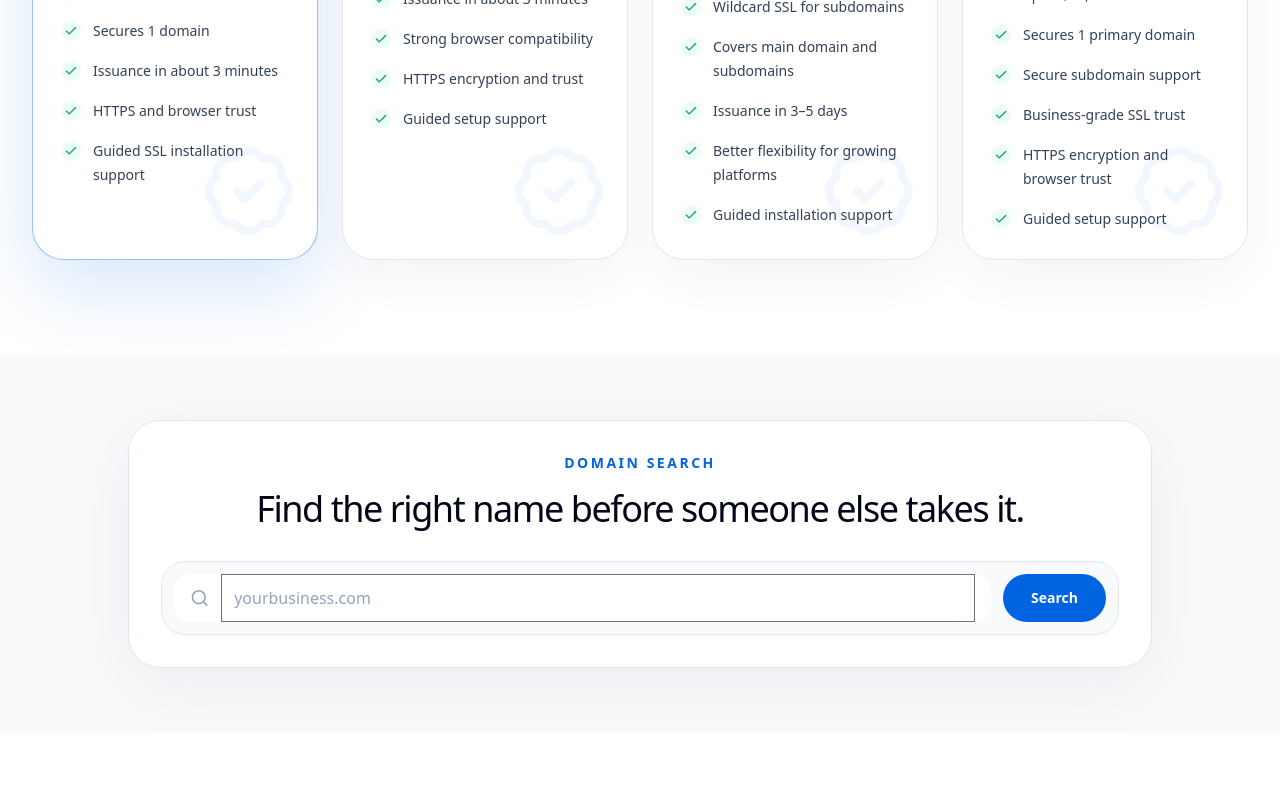
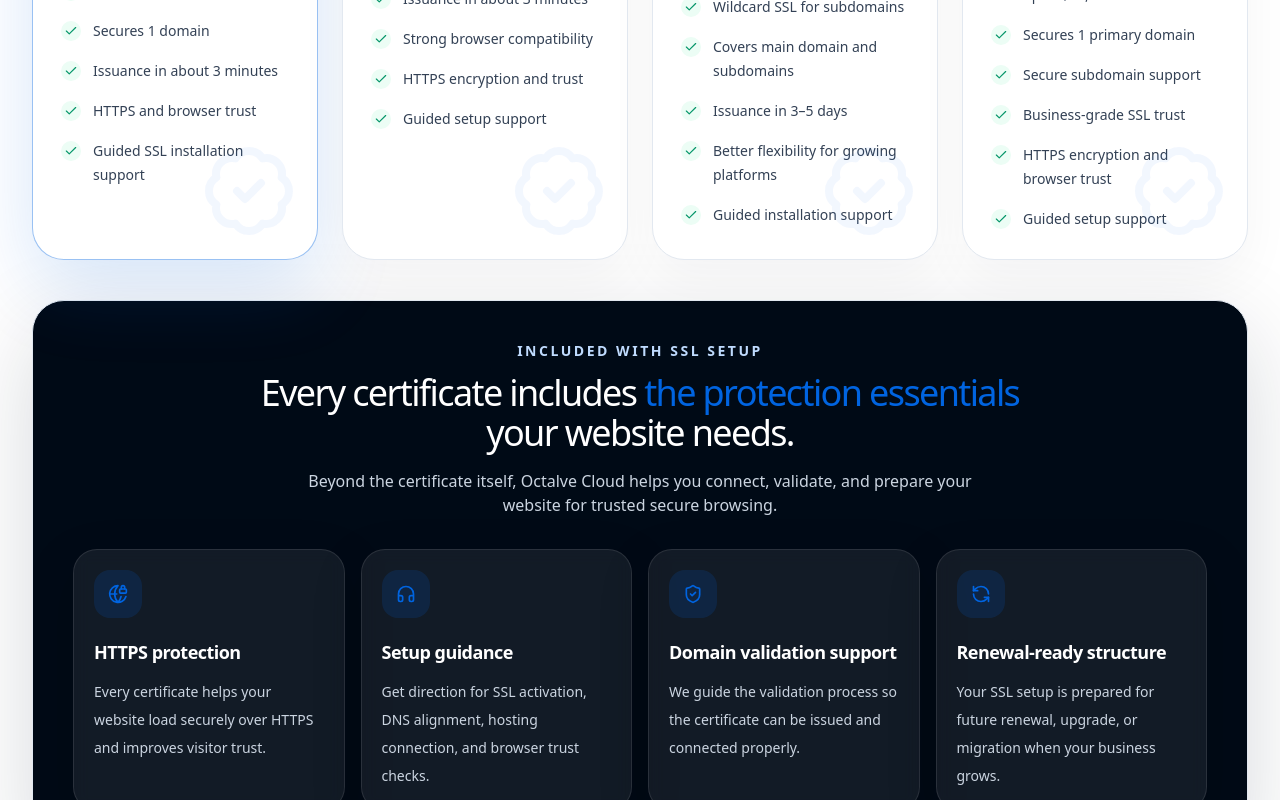
Before and after one commit to octalve-core/octalve-cloud, a Next.js app: page /ssl-security in a window 1280 px wide. Shown: the part 2850-3650 px from the top of the page. Built offline with nearby package versions, Linux system fonts and the light colour scheme.

Commit message:
Server V12

```diff
--- a/src/features/cloud/security/components/Packages.tsx
+++ b/src/features/cloud/security/components/Packages.tsx
@@ -2,7 +2,10 @@ import Link from "next/link";
 import {
   BadgeCheck,
   Check,
+  GlobeLock,
+  Headphones,
   LockKeyhole,
+  RefreshCcw,
   ShieldCheck,
   Sparkles,
 } from "lucide-react";
@@ -25,6 +28,33 @@ const benefitItems = [
   {
     label: "Centralised pricing from one source",
     icon: Sparkles,
+  },
+];
+
+const certificateIncludes = [
+  {
+    title: "HTTPS protection",
+    description:
+      "Every certificate helps your website load securely over HTTPS and improves visitor trust.",
+    icon: GlobeLock,
+  },
+  {
+    title: "Setup guidance",
+    description:
+      "Get direction for SSL activation, DNS alignment, hosting connection, and browser trust checks.",
+    icon: Headphones,
+  },
+  {
+    title: "Domain validation support",
+    description:
+      "We guide the validation process so the certificate can be issued and connected properly.",
+    icon: ShieldCheck,
+  },
+  {
+    title: "Renewal-ready structure",
+    description:
+      "Your SSL setup is prepared for future renewal, upgrade, or migration when your business grows.",
+    icon: RefreshCcw,
   },
 ];
 
@@ -75,6 +105,7 @@ export function Packages() {
               plan,
               DEFAULT_BILLING_CYCLE,
             );
+
             const ctaHref = buildPlanCtaHref(plan, DEFAULT_BILLING_CYCLE);
             const isExternal = ctaHref.startsWith("http");
 
@@ -210,6 +241,67 @@ export function Packages() {
             );
           })}
         </div>
+
+        <div className="mt-10 overflow-hidden rounded-[2rem] border border-slate-200 bg-[#000A16] p-6 text-white shadow-[0_28px_90px_rgba(15,23,42,0.16)] sm:p-8 lg:p-10">
+          <div className="mx-auto max-w-3xl text-center">
+            <p className="text-sm font-semibold uppercase tracking-[0.18em] text-blue-200">
+              Included with SSL setup
+            </p>
+
+            <h3 className="mt-3 text-2xl font-medium tracking-[-0.045em] text-white sm:text-3xl lg:text-4xl">
+              Every certificate includes{" "}
+              <span className="text-cloud-blue">the protection essentials</span>{" "}
+              your website needs.
+            </h3>
+
+            <p className="mx-auto mt-4 max-w-2xl text-sm leading-7 text-slate-300 sm:text-base">
+              Beyond the certificate itself, Octalve Cloud helps you connect,
+              validate, and prepare your website for trusted secure browsing.
+            </p>
+          </div>
+
+          <div className="mt-8 grid gap-4 md:grid-cols-2 xl:grid-cols-4">
+            {certificateIncludes.map((item) => {
+              const Icon = item.icon;
+
+              return (
+                <div
+                  key={item.title}
+                  className="rounded-[1.5rem] border border-white/10 bg-white/[0.07] p-5 shadow-[0_18px_50px_rgba(0,0,0,0.18)] backdrop-blur transition hover:-translate-y-1 hover:border-cloud-blue/40"
+                >
+                  <div className="inline-flex h-12 w-12 items-center justify-center rounded-2xl bg-cloud-blue/15 text-cloud-blue">
+                    <Icon className="h-5 w-5" aria-hidden="true" />
+                  </div>
+
+                  <h4 className="mt-5 text-lg font-semibold tracking-[-0.03em] text-white">
+                    {item.title}
+                  </h4>
+
+                  <p className="mt-3 text-sm leading-7 text-slate-300">
+                    {item.description}
+                  </p>
+                </div>
+              );
+            })}
+          </div>
+        </div>
+
+        {!securityPlans.length ? (
+          <div className="mt-10 rounded-[1.75rem] border border-orange-200 bg-orange-50 p-6 text-center">
+            <p className="text-sm font-semibold text-orange-700">
+              No security plans found.
+            </p>
+
+            <p className="mt-2 text-sm leading-7 text-orange-700/80">
+              Add SSL/Security plans inside{" "}
+              <code className="rounded bg-white px-1.5 py-0.5">
+                src/features/cloud/data/home-price.ts
+              </code>{" "}
+              using category{" "}
+              <code className="rounded bg-white px-1.5 py-0.5">security</code>.
+            </p>
+          </div>
+        ) : null}
       </div>
     </section>
   );
```
Also changed, not shown: src/features/cloud/security/components/DomainSearch.tsx (+20 -5 lines).
